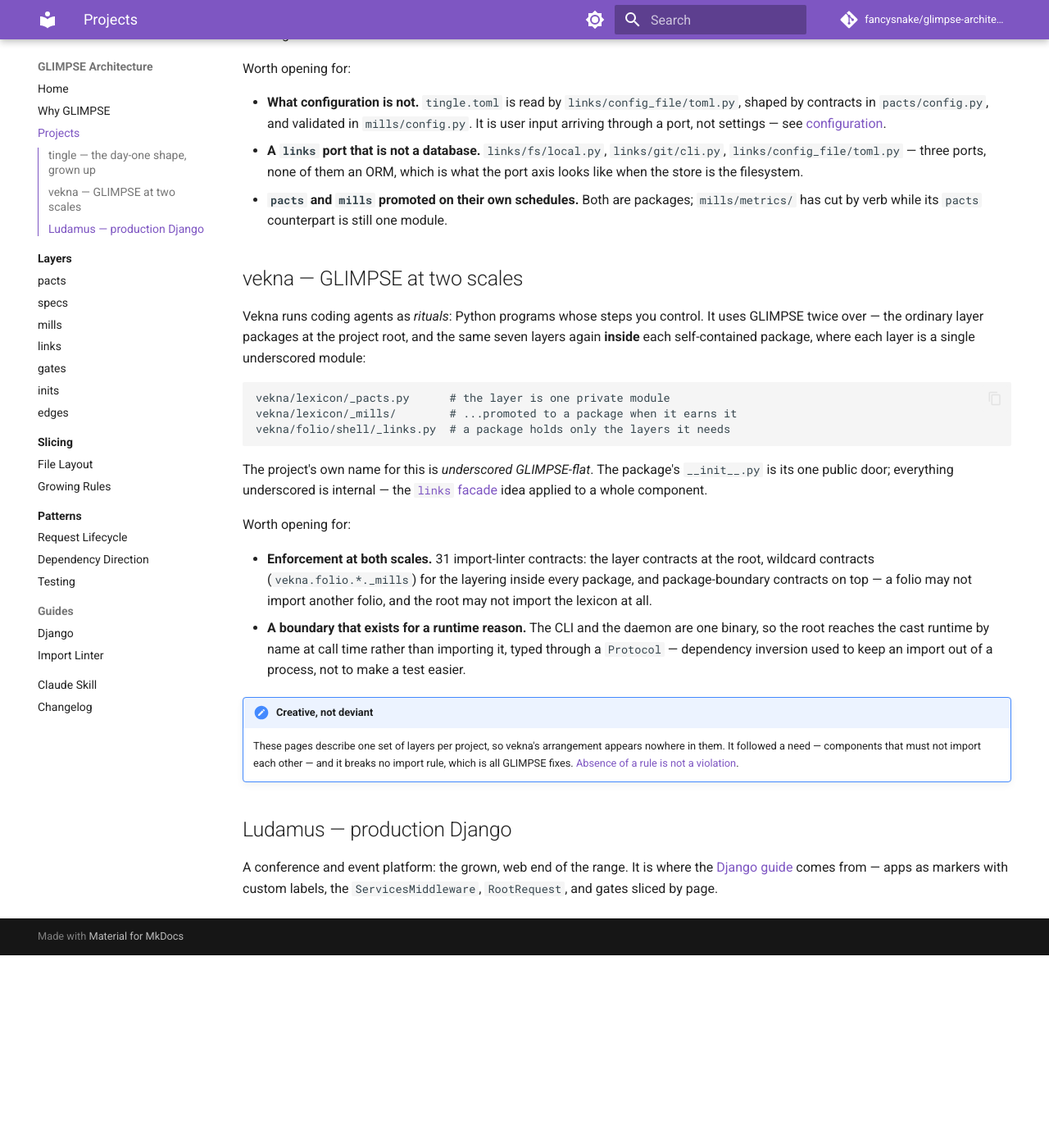
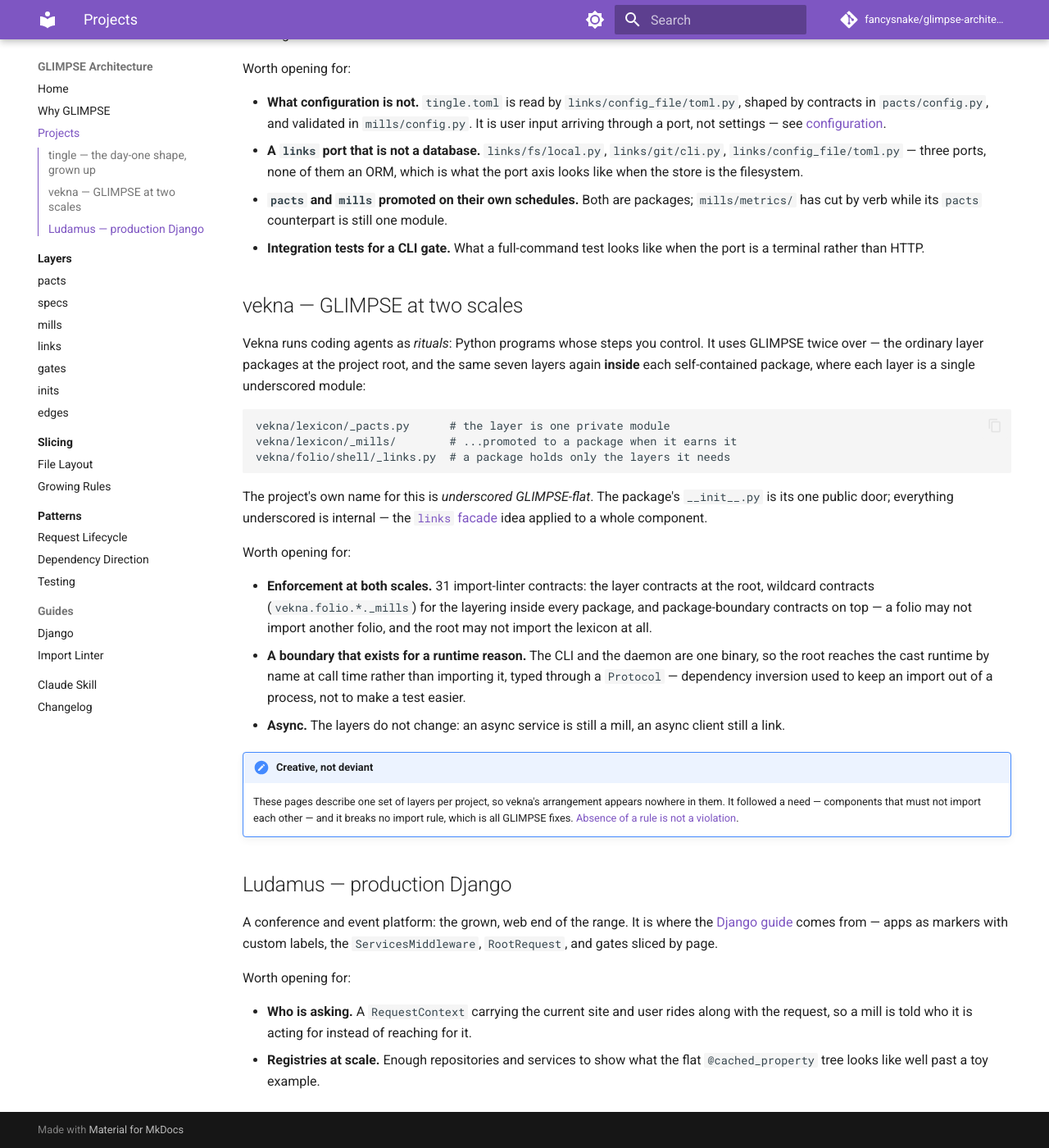
Before and after one commit to fancysnake/glimpse-architecture, an MkDocs documentation site: the page built from docs/examples.md, in a window 1280 px wide and 1400 px high, scrolled down 684 px. Shown: the whole window at 82% size. Built offline with MkDocs 1.6.1 and Material for MkDocs 9.7.7, drawn with Linux system fonts in a browser that asks for light colours; comment, search, counter and statistics services are not loaded; before the commit the page ends 1849 px from its top, so only the background shows below that.

Commit message:
Cross-cutting wrappers are wired, not written into mills
Caching, metrics, retries and event dispatch all had the same unstated answer:
they go on where the object graph is built. The inits leaf returns the
decorated object, the mill stays the mill, and nothing inside it knows it was
wrapped — which is also why a cache is not a mill doing IO.

Testing gains the matching disclaimer: GLIMPSE decides which type of test a
layer earns, not where tests live or what fixtures may touch. A test may reach
an adapter's internals to set the world up, so the facade rule was never a
constraint on it.

The projects page picks up what is better shown than ruled — vekna for async,
Ludamus for a request-borne context carrying the current site and user, tingle
for integration-testing a CLI gate.

```diff
--- a/docs/examples.md
+++ b/docs/examples.md
@@ -37,6 +37,8 @@ Worth opening for:
 - **`pacts` and `mills` promoted on their own schedules.** Both are packages;
   `mills/metrics/` has cut by verb while its `pacts` counterpart is still one
   module.
+- **Integration tests for a CLI gate.** What a full-command test looks like
+  when the port is a terminal rather than HTTP.
 
 ## vekna — GLIMPSE at two scales
 
@@ -66,6 +68,8 @@ Worth opening for:
   one binary, so the root reaches the cast runtime by name at call time rather
   than importing it, typed through a `Protocol` — dependency inversion used to
   keep an import out of a process, not to make a test easier.
+- **Async.** The layers do not change: an async service is still a mill, an
+  async client still a link.
 
 !!! note "Creative, not deviant"
     These pages describe one set of layers per project, so vekna's arrangement
@@ -78,3 +82,11 @@ Worth opening for:
 A conference and event platform: the grown, web end of the range. It is where
 the [Django guide](guides/django.md) comes from — apps as markers with custom
 labels, the `ServicesMiddleware`, `RootRequest`, and gates sliced by page.
+
+Worth opening for:
+
+- **Who is asking.** A `RequestContext` carrying the current site and user
+  rides along with the request, so a mill is told who it is acting for instead
+  of reaching for it.
+- **Registries at scale.** Enough repositories and services to show what the
+  flat `@cached_property` tree looks like well past a toy example.
```
Also changed, not shown: docs/layers/inits.md (+10 -0 lines), docs/patterns/testing.md (+6 -0 lines), review.md (+37 -5 lines).
